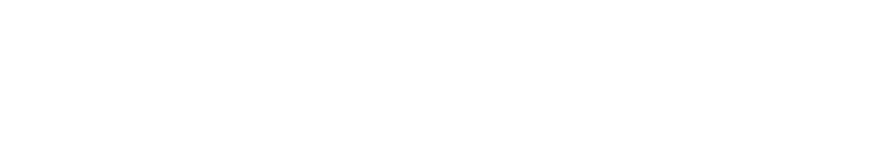
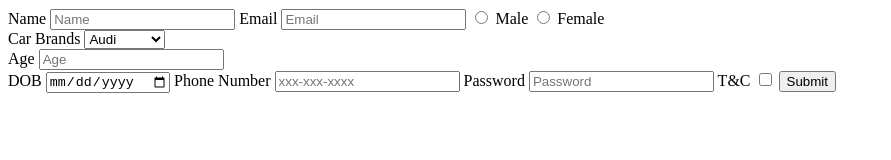
Before and after one commit to acciojob/signup-form-car-qwertytanmay, a website: page main.html in a window 1280 px wide. Shown: the whole page, without its empty margins (0-891 px from the left). Drawn offline with Linux system fonts and the light colour scheme.

Commit message:
created a submission

```diff
--- a/main.html
+++ b/main.html
@@ -11,6 +11,46 @@
     <script type="text/javascript" src="./script.js">
 </script>
 
+	<form href="#" method="post">
+<!-- 		<caption>Car Signup form</caption> -->
+		<label for="name">Name</label>
+		<input type="text" id="name" placeholder="Name" required>
+
+		<label for="email">Email</label>
+		<input type="email" id="email" placeholder="Email" required>
+
+		<input type="radio" id="gender_m" name="gender" required>
+		<label for="gender_m">Male</label>
+		<input type="radio" id="gender_f" name="gender" required>
+		<label for="gender_f">Female</label><br>
+
+		<label for="cars">Car Brands</label>
+		<select id="cars" placeholder="Please choose an option" required>
+			<option>Audi</option>
+			<option>Tesla</option>
+			<option>BMW</option>
+			<option>Mercedes</option>
+		</select><br>
+
+		<label for="age">Age</label>
+		<input type="number" id="age" placeholder="Age" required><br>
+
+		<label for="dob">DOB</label>
+		<input type="date" id="dob" required>
+
+		<label for="tel">Phone Number</label>
+		<input type="tel" id="tel" placeholder="xxx-xxx-xxxx" required>
+
+		<label for="password">Password</label>
+		<input type="password" id="password" placeholder="Password" required>
+
+		<label for="tos">T&C</label>
+		<input type="checkbox" id="tos" required>
+
+<!-- 		<label for="submit">Submit</label> -->
+		<button type="submit" id="submit">Submit</button>
+	</form>
+
 </body>
 
 </html>
```
